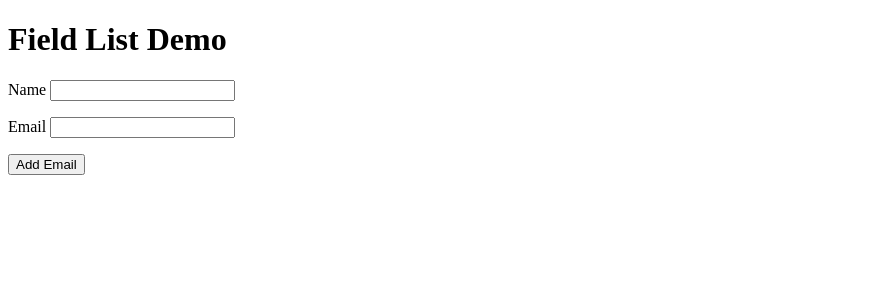
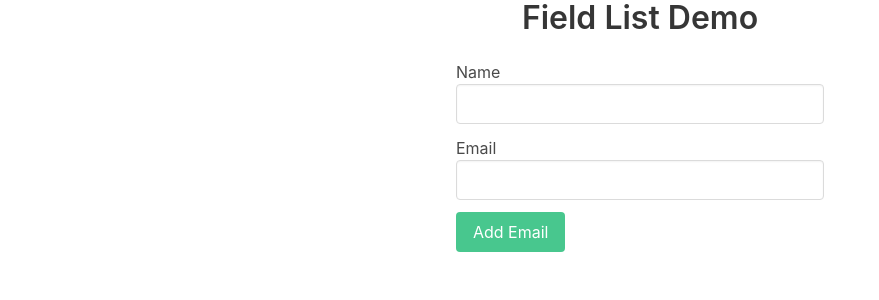
Before and after one commit to likit/flask-htmx-playgound, a Flask app: page /form/field-list in a window 1280 px wide. Shown: the top 300 px of the page, without its empty margins (0-879 px from the left). Run offline with Flask 2, Linux system fonts and the light colour scheme; some libraries are stand-ins or nearby versions.

Commit message:
added Bulma css for styling
updated the style of the form page

fixed issue rendering an email form from the field list

```diff
--- a/app/__init__.py
+++ b/app/__init__.py
@@ -2,7 +2,6 @@ from flask import Flask
 
 app = Flask(__name__)
 app.config['SECRET_KEY'] = 'asupersecretivekey'
-app.config['DEBUG'] = True
 
 from app.form import form_bp
 
--- a/app/form/forms.py
+++ b/app/form/forms.py
@@ -3,7 +3,7 @@ from wtforms import StringField, EmailField, FormField, FieldList
 
 
 class EmailForm(FlaskForm):
-    email = EmailField('Email')
+    email = EmailField('Email', render_kw={'class': 'input'})
 
 
 class UserForm(FlaskForm):
--- a/app/form/views.py
+++ b/app/form/views.py
@@ -23,8 +23,10 @@ def demo_field_list_add_email():
     form.emails.append_entry()
     email_form = form.emails[-1]
     return '''
-    <p>
+    <div class="field">
         <label>{}</label>
+        <div class="control">
         {}
-    </p>
-    '''.format(email_form.label, email_form())
+        </div>
+    </div>
+    '''.format(email_form.label, email_form.email())
--- a/app/templates/base.html
+++ b/app/templates/base.html
@@ -3,6 +3,8 @@
 <head>
     {% block head %}
     <meta charset="UTF-8">
+    <meta name="viewport" content="width=device-width, initial-scale=1">
+    <link rel="stylesheet" href="https://cdn.jsdelivr.net/npm/bulma@0.9.4/css/bulma.min.css">
     {% endblock %}
     <title>{% block title %}{% endblock %}</title>
 </head>
--- a/app/templates/form/field_list.html
+++ b/app/templates/form/field_list.html
@@ -1,19 +1,34 @@
 {% extends "base.html" %}
 
 {% block content %}
-<h1>Field List Demo</h1>
+<h1 class="title has-text-centered">Field List Demo</h1>
+<div class="container">
+  <div class="columns">
+    <div class="column is-one-third is-offset-4">
       <form method="post">
         {{ form.hidden_tag() }}
         <p>
+        <div class="field">
           <label>{{ form.name.label }}</label>
-    {{ form.name() }}
+          <div class="control">
+            {{ form.name(class="input") }}
+          </div>
+        </div>
         </p>
         <p id="emails">
           {% for e in form.emails %}
+          <div class="field">
             <label>{{ e.email.label }}</label>
+            <div class="control">
               {{ e.email() }}
+            </div>
+          </div>
           {% endfor %}
         </p>
-  <button hx-post="{{ url_for('form.demo_field_list_add_email') }}" hx-target="#emails" hx-swap="beforeend">Add Email</button>
+        <button class="button is-success" hx-post="{{ url_for('form.demo_field_list_add_email') }}" hx-target="#emails" hx-swap="beforeend">Add Email</button>
       </form>
+
+    </div>
+  </div>
+</div>
 {% endblock %}
```
Lines whose indentation alone changed are shown as unchanged.
